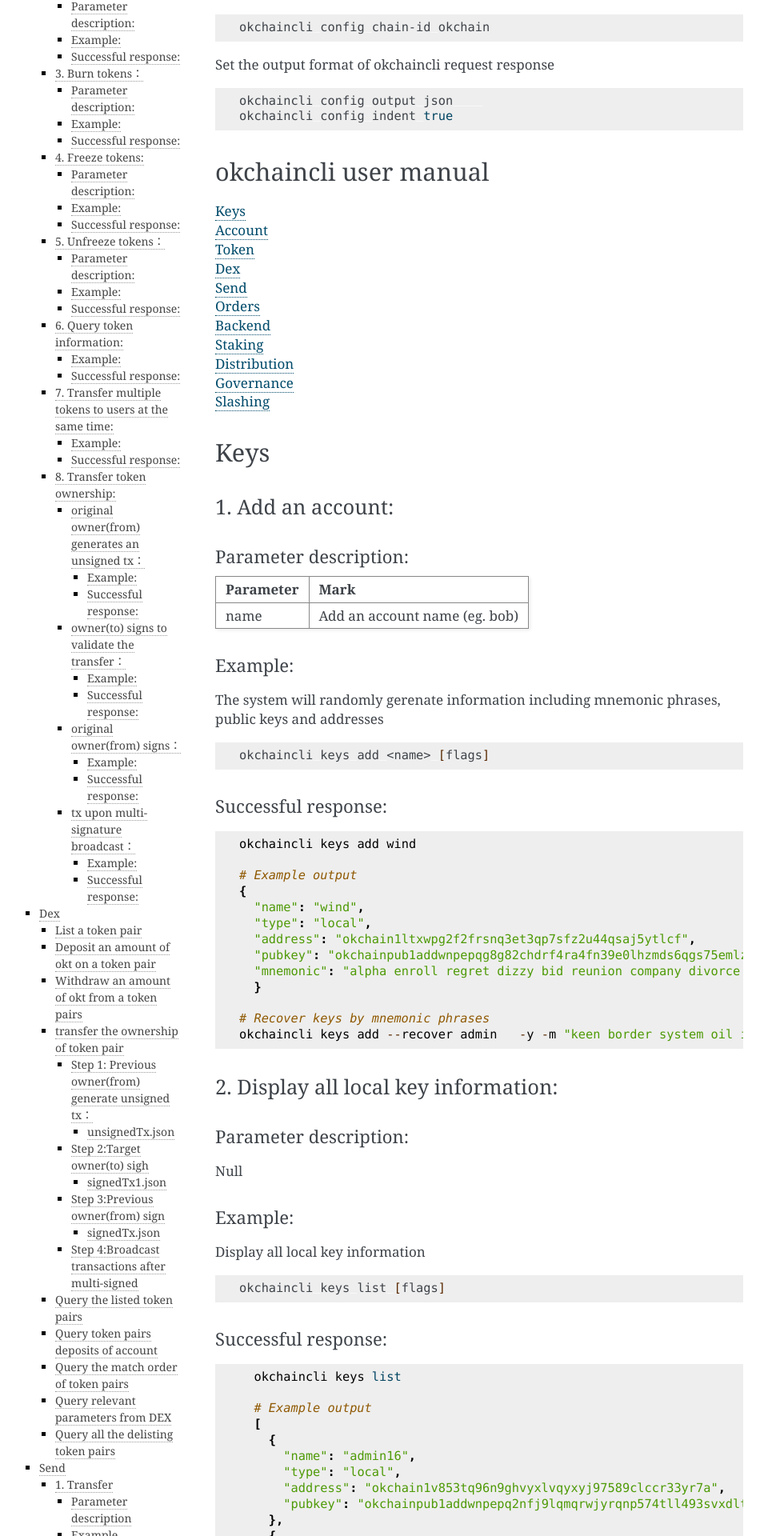
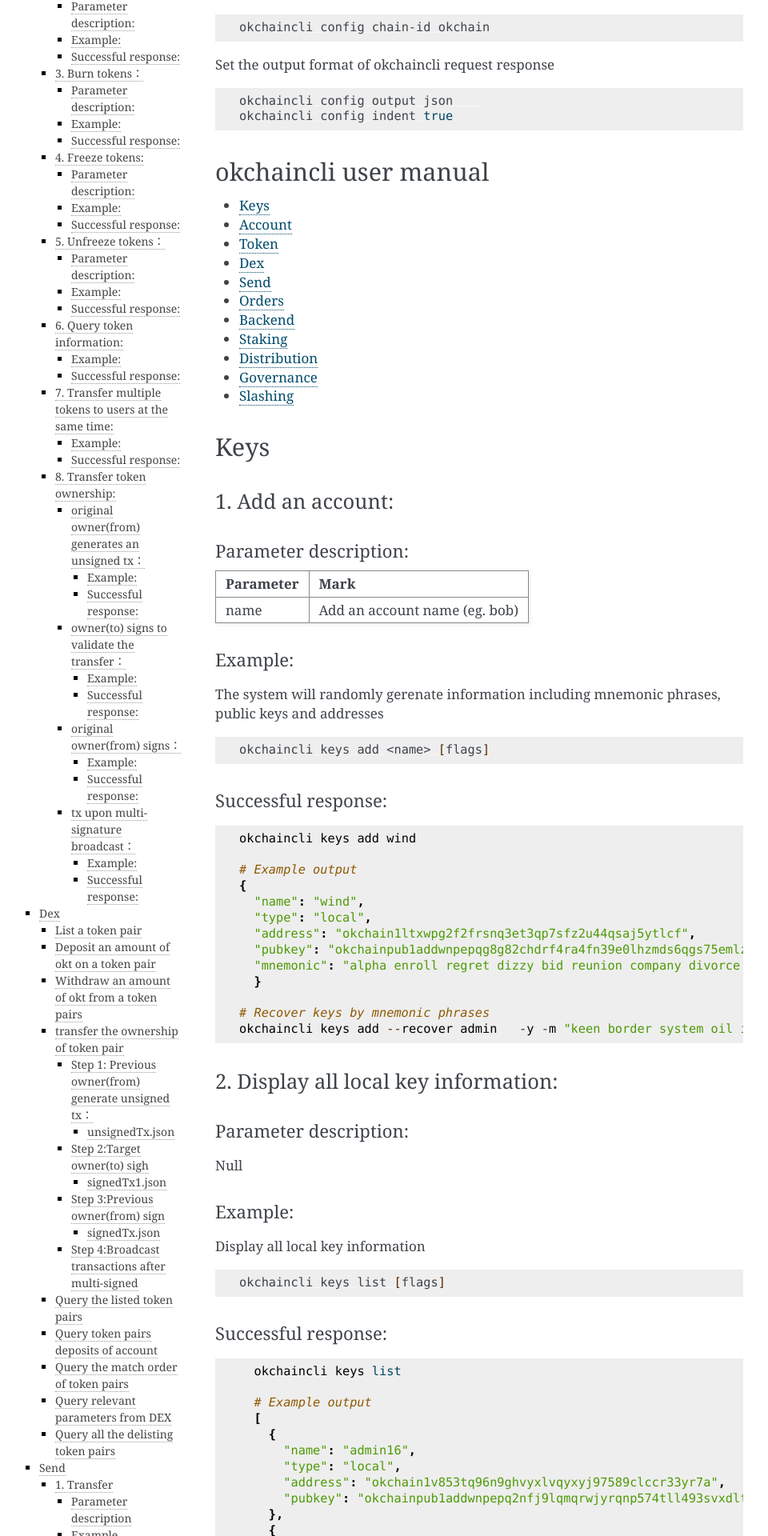
Before and after one commit to okblockchainlab/devdocs, a Sphinx documentation site: the page built from docs/resources/okchaincli.md, in a window 1280 px wide. Shown: the part 1294-3214 px from the top of the page at 80% size, without its empty margins (151-1111 px from the left). Built offline with Sphinx 7.4.7, drawn with Linux system fonts in a browser that asks for light colours; pages that are not in the unit, such as notebooks, are missing from menus.

Commit message:
page anchor

```diff
--- a/docs/resources/okchaincli.md
+++ b/docs/resources/okchaincli.md
@@ -76,17 +76,17 @@ okchaincli config indent true
 
 ## okchaincli user manual
 
-[Keys](#keys)
-[Account](#account)
-[Token](#token)
-[Dex](#dex)
-[Send](#send)
-[Orders](#orders)
-[Backend](#backend)
-[Staking](#staking)
-[Distribution](#distribution)
-[Governance](#governance)
-[Slashing](#slashing)
+* [Keys](#keys)
+* [Account](#account)
+* [Token](#token)
+* [Dex](#dex)
+* [Send](#send)
+* [Orders](#orders)
+* [Backend](#backend)
+* [Staking](#staking)
+* [Distribution](#distribution)
+* [Governance](#governance)
+* [Slashing](#slashing)
 
 
 
```
